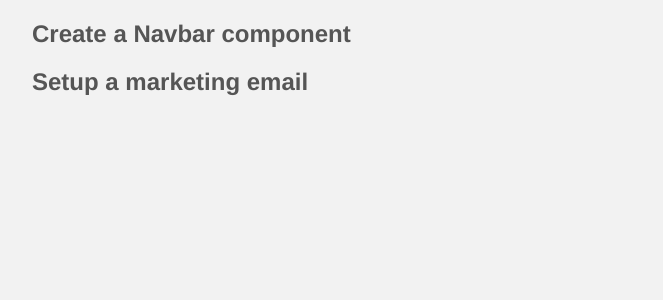
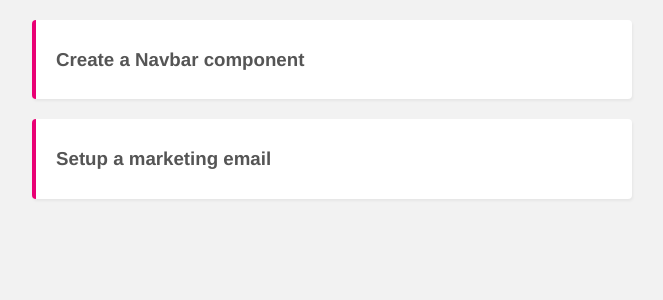
Before and after one commit to VisheshSingh/project-planner, a Vue app: page / in a window 1280 px wide. Shown: the top 300 px of the page, without its empty margins (308-971 px from the left). Built offline with nearby package versions, Linux system fonts and the light colour scheme; data requests are answered from the project's data file.

Commit message:
Single Project template

```diff
--- a/package.json
+++ b/package.json
@@ -7,7 +7,6 @@
     "build": "vue-cli-service build",
     "lint": "vue-cli-service lint",
     "json-server": "json-server --watch data/db.json"
-
   },
   "dependencies": {
     "core-js": "^3.6.5",
--- /dev/null
+++ b/src/components/SingleProject.vue
@@ -0,0 +1,42 @@
+<template>
+  <div class="project">
+    <div class="actions">
+      <h3 @click="toggleDetails">{{ project.title }}</h3>
+    </div>
+    <div class="details" v-if="showDetails">
+      <p>{{ project.details }}</p>
+    </div>
+  </div>
+</template>
+
+<script>
+export default {
+  name: 'SingleProject',
+  props: ['project'],
+  data() {
+    return {
+      showDetails: false,
+    };
+  },
+  methods: {
+    toggleDetails() {
+      this.showDetails = !this.showDetails;
+    },
+  },
+};
+</script>
+
+<style>
+.project {
+  margin: 20px auto;
+  padding: 10px 20px;
+  background: #fff;
+  box-shadow: 1px 2px 3px rgba(0, 0, 0, 0.05);
+  border-left: 4px solid #e90074;
+  border-radius: 4px;
+}
+
+h3 {
+  cursor: pointer;
+}
+</style>
--- a/src/views/Home.vue
+++ b/src/views/Home.vue
@@ -1,15 +1,17 @@
 <template>
   <div v-if="projects.length">
     <div v-for="project in projects" :key="project.id">
-      <h2>{{ project.title }}</h2>
+      <SingleProject :project="project" />
     </div>
   </div>
 </template>
 
 <script>
+import SingleProject from '../components/SingleProject.vue';
+
 export default {
   name: 'Home',
-  components: {},
+  components: { SingleProject },
   data() {
     return {
       projects: [],
```
Also changed, not shown: 1 other file (tests, documents, lock files or other folders).
